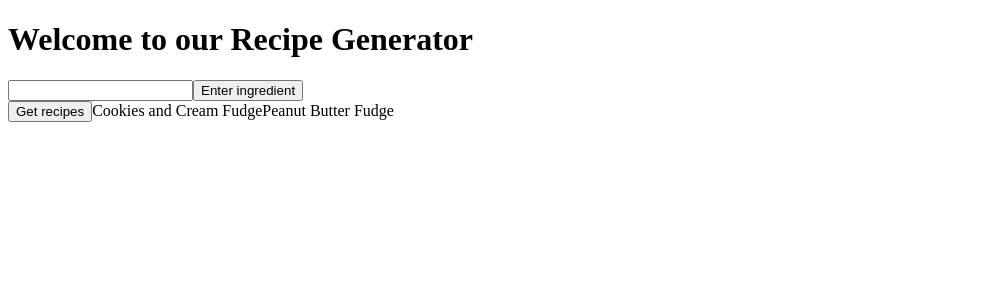
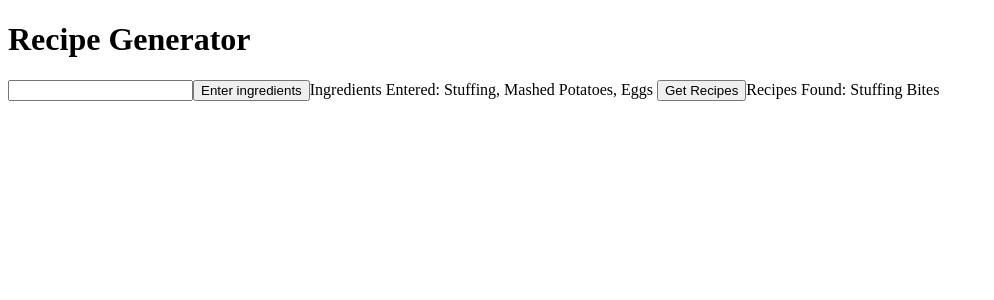
Before and after one commit to mattognibene/cs3200-final, a React (Create React App) app in the folder app/recipe-app/: page / in a window 1280 px wide. Shown: the top 300 px of the page, without its empty margins (0-994 px from the left). Built offline with nearby package versions, Linux system fonts and the light colour scheme.

Commit message:
Not working :(

```diff
--- a/app/recipe-app/src/App.js
+++ b/app/recipe-app/src/App.js
@@ -1,39 +1,34 @@
-import React, { useState, useRef } from 'react';
+import { React, useState, useRef } from 'react';
 //import logo from './logo.svg'
-import IngList from './IngList'
 //import './App.css';
 
 
 function App() {
-  const [ings, setIngs] = useState([])
-  const ingRef = useRef()
+  //const [ings, setIngs] = useState([])
+  //const ingRef = useRef()
 
-  function handleIng(e) {
-	const name = ingRef.current.value
-	if (name === '') return
-	setIngs(prevIngs => {
-		return [...prevIngs, {name: name}]
-	})
-	ingRef.current.value = null;
-  }
+  //function handleIng(e) {
+	//const name = ingRef.current.value
+	//if (name === '') return
+	//setIngs(prevIngs => {
+	//	return [...prevIngs, {name: name}]
+	//})
+	//ingRef.current.value = null;
+  //}
 
   return(
-	<div className="App">
-		<header className="App-header">
-			<h1 className="App Title">Welcome to our Recipe Generator</h1>
-		</header>
-		<input ref={ingRef} type="text" />
-		<button onClick={handleIng}>Enter ingredient</button>
-		<IngList ings={ings} />
-		<button>Get recipes</button>
-		<r1 className="Recipe1">
-			Cookies and Cream Fudge
-		</r1>
-		<r2 className="Recipe2">
-			Peanut Butter Fudge
-		</r2>
-	</div>
-     );
+	<>
+		<h1>Recipe Generator</h1>
+		<input type="text" />
+		<button>Enter ingredients</button>
+		<e1>
+			Ingredients Entered:
+		</e1>
+		<e2> Stuffing, Mashed Potatoes, Eggs </e2>
+		<button>Get Recipes</button>
+		<e3>Recipes Found: Stuffing Bites</e3>
+	</>
+     )
 }
 
 export default App;
```
